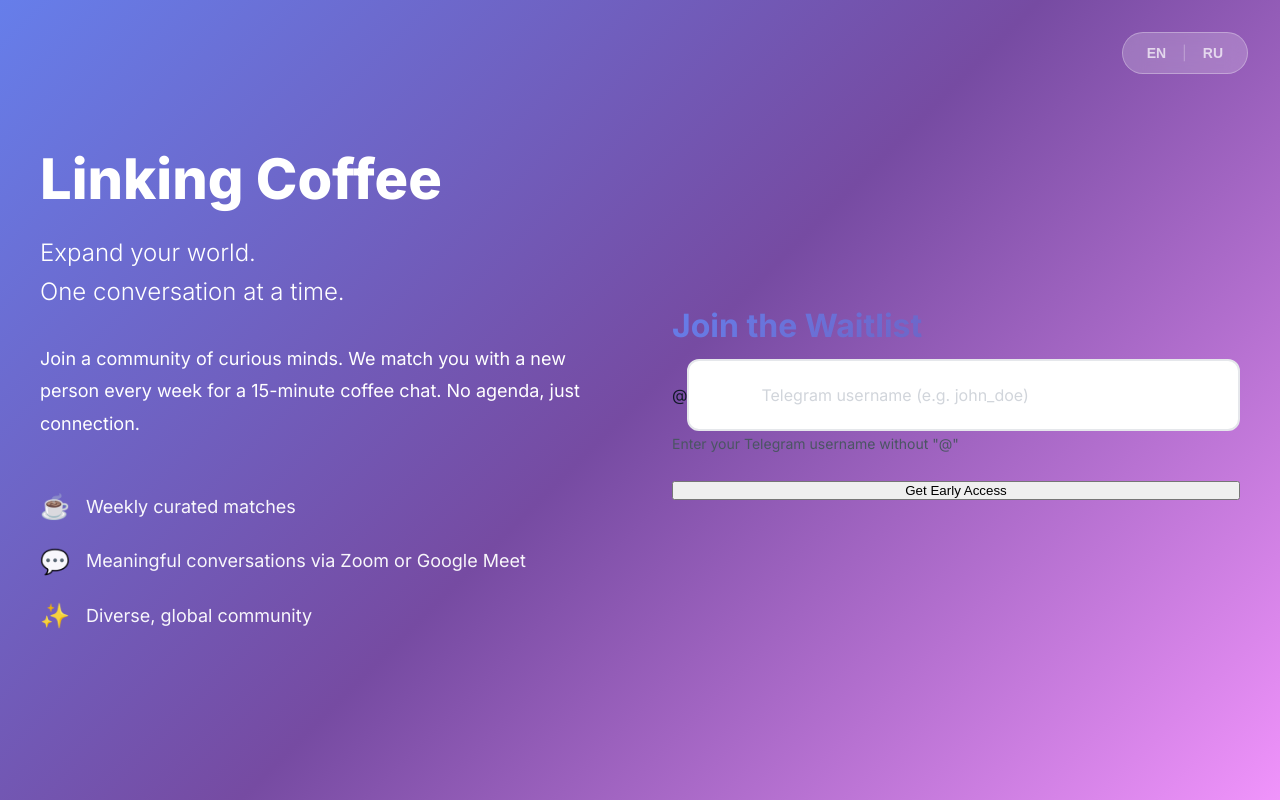
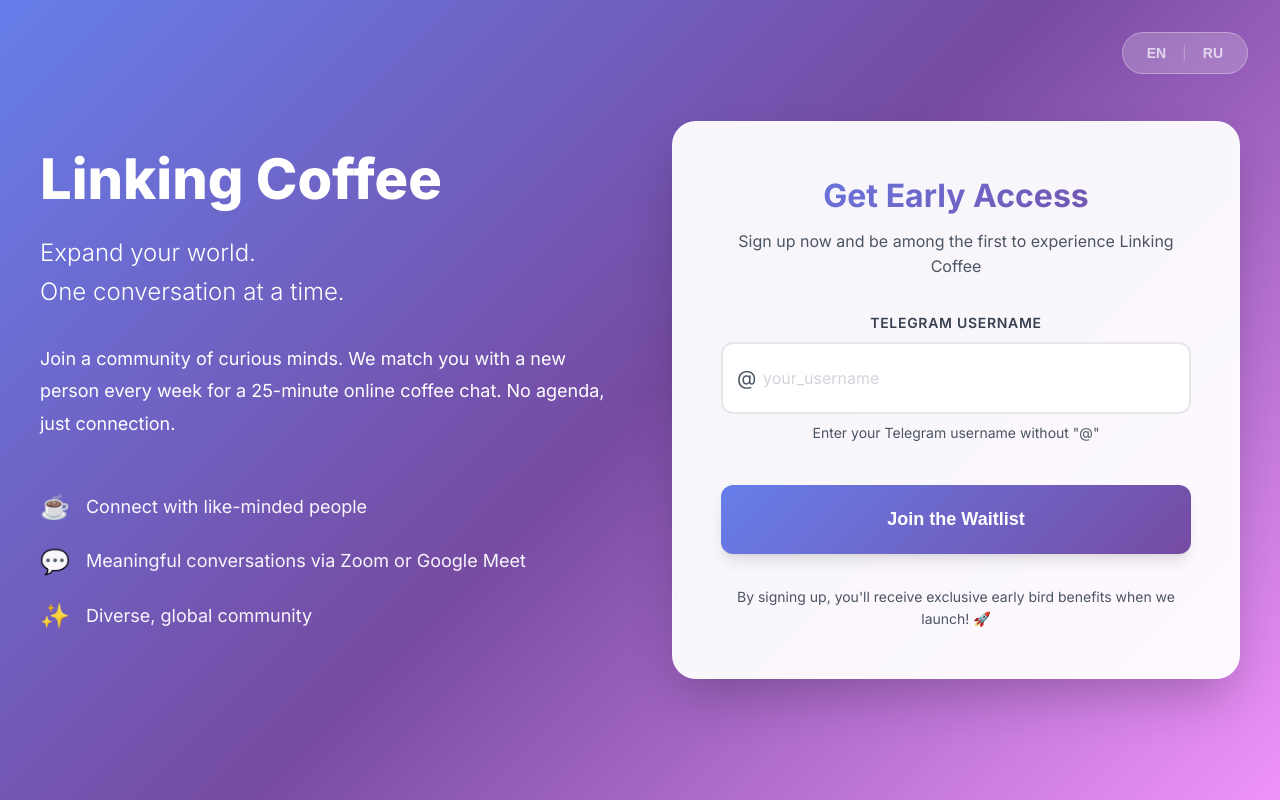
Before and after one commit to postnikov/linking_coffee, a React (Create React App) app in the folder frontend/: page / in a window 1280 px wide. Built offline with nearby package versions, Linux system fonts and the light colour scheme.

Commit message:
Complete i18n implementation with layout fixes

```diff
--- a/frontend/src/App.css
+++ b/frontend/src/App.css
@@ -201,7 +201,7 @@
     animation: fadeIn 0.8s ease-out 1s both;
 }
 
-.registration-card {
+.glass-card {
     background: rgba(255, 255, 255, 0.95);
     backdrop-filter: blur(20px);
     -webkit-backdrop-filter: blur(20px);
@@ -212,7 +212,7 @@
     transition: transform 0.3s ease, box-shadow 0.3s ease;
 }
 
-.registration-card:hover {
+.glass-card:hover {
     transform: translateY(-5px);
     box-shadow: 0 30px 60px -15px rgba(0, 0, 0, 0.3);
 }
@@ -243,10 +243,11 @@
     gap: var(--spacing-md);
 }
 
-.form-group {
+.input-group {
     display: flex;
     flex-direction: column;
     gap: var(--spacing-xs);
+    text-align: center;
 }
 
 .form-label {
@@ -255,6 +256,7 @@
     font-size: 0.875rem;
     text-transform: uppercase;
     letter-spacing: 0.05em;
+    text-align: center;
 }
 
 .input-wrapper {
@@ -263,17 +265,21 @@
     align-items: center;
 }
 
-.input-icon {
+.input-prefix {
     position: absolute;
-    left: var(--spacing-md);
+    left: 1rem;
+    top: 50%;
+    transform: translateY(-50%);
     color: var(--gray-600);
     font-size: 1.25rem;
     pointer-events: none;
+    z-index: 1;
+    line-height: 1;
 }
 
 .form-input {
     width: 100%;
-    padding: var(--spacing-md) var(--spacing-md) var(--spacing-md) calc(var(--spacing-md) * 3);
+    padding: var(--spacing-md) var(--spacing-md) var(--spacing-md) 2.5rem;
     font-size: 1rem;
     border: 2px solid var(--gray-200);
     border-radius: var(--radius-lg);
@@ -286,7 +292,6 @@
     outline: none;
     border-color: #667eea;
     box-shadow: 0 0 0 3px rgba(102, 126, 234, 0.1);
-    transform: translateY(-2px);
 }
 
 .form-input::placeholder {
@@ -296,9 +301,11 @@
 .form-hint {
     font-size: 0.875rem;
     color: var(--gray-600);
+    text-align: center;
 }
 
-.submit-button {
+
+.submit-btn {
     margin-top: var(--spacing-sm);
     padding: var(--spacing-md) var(--spacing-lg);
     font-size: 1.125rem;
@@ -314,7 +321,7 @@
     overflow: hidden;
 }
 
-.submit-button::before {
+.submit-btn::before {
     content: '';
     position: absolute;
     top: 0;
@@ -325,20 +332,20 @@
     transition: left 0.5s;
 }
 
-.submit-button:hover::before {
+.submit-btn:hover::before {
     left: 100%;
 }
 
-.submit-button:hover {
+.submit-btn:hover {
     transform: translateY(-2px);
     box-shadow: var(--shadow-xl);
 }
 
-.submit-button:active {
+.submit-btn:active {
     transform: translateY(0);
 }
 
-.submit-button:disabled {
+.submit-btn:disabled {
     opacity: 0.6;
     cursor: not-allowed;
     transform: none;
@@ -359,6 +366,41 @@
     border-top-color: white;
     border-radius: 50%;
     animation: spin 0.6s linear infinite;
+}
+
+@keyframes spin {
+    0% {
+        transform: rotate(0deg);
+    }
+
+    100% {
+        transform: rotate(360deg);
+    }
+}
+
+/* Success and Error Messages */
+.success-message {
+    text-align: center;
+    padding: var(--spacing-lg);
+}
+
+.success-message p {
+    margin: 0;
+    color: var(--gray-700);
+    font-size: 1rem;
+}
+
+.success-icon {
+    font-size: 3rem;
+    display: block;
+    margin-bottom: var(--spacing-md);
+}
+
+.error-message {
+    text-align: center;
+    color: #991b1b;
+    font-size: 0.875rem;
+    margin-top: var(--spacing-sm);
 }
 
 /* Alert messages */
@@ -447,7 +489,7 @@
         font-size: 1.125rem;
     }
 
-    .registration-card {
+    .glass-card {
         padding: var(--spacing-lg);
     }
 
--- a/frontend/src/App.js
+++ b/frontend/src/App.js
@@ -92,7 +92,7 @@ function App() {
                         <ul className="feature-list">
                             <li className="feature-item">
                                 <span className="feature-icon">☕️</span>
-                                <span>{t('features.weekly_matches')}</span>
+                                <span>{t('features.connect')}</span>
                             </li>
                             <li className="feature-item">
                                 <span className="feature-icon">💬</span>
@@ -108,7 +108,12 @@ function App() {
                     {/* Right side - Form Card */}
                     <div className="form-section">
                         <div className="glass-card">
-                            <h2 className="card-title">{t('form.title')}</h2>
+                            <div className="card-header">
+                                <h2 className="card-title">{t('form.title')}</h2>
+                                <p className="card-subtitle">
+                                    {t('form.subtitle')}
+                                </p>
+                            </div>
 
                             {status === 'success' ? (
                                 <div className="success-message">
@@ -118,14 +123,19 @@ function App() {
                             ) : (
                                 <form className="registration-form" onSubmit={handleSubmit}>
                                     <div className="input-group">
+                                        <label htmlFor="telegram-username" className="form-label">
+                                            {t('form.label')}
+                                        </label>
                                         <div className="input-wrapper">
                                             <span className="input-prefix">@</span>
                                             <input
                                                 type="text"
+                                                id="telegram-username"
                                                 className="form-input"
                                                 placeholder={t('form.username_placeholder')}
                                                 value={telegramUsername}
                                                 onChange={(e) => setTelegramUsername(e.target.value)}
+                                                disabled={status === 'loading'}
                                                 required
                                             />
                                         </div>
@@ -136,10 +146,13 @@ function App() {
 
                                     <button
                                         type="submit"
-                                        className={`submit-btn ${status === 'loading' ? 'loading' : ''}`}
+                                        className="submit-btn"
                                         disabled={status === 'loading'}
                                     >
-                                        {status === 'loading' ? t('form.loading') : t('form.cta_button')}
+                                        <div className="button-content">
+                                            {status === 'loading' && <span className="spinner"></span>}
+                                            <span>{status === 'loading' ? t('form.loading') : t('form.cta_button')}</span>
+                                        </div>
                                     </button>
 
                                     {status === 'error' && (
@@ -147,6 +160,17 @@ function App() {
                                     )}
                                 </form>
                             )}
+
+                            <div style={{
+                                marginTop: 'var(--spacing-lg)',
+                                textAlign: 'center',
+                                fontSize: '0.875rem',
+                                color: 'var(--gray-600)'
+                            }}>
+                                <p>
+                                    {t('form.footer')}
+                                </p>
+                            </div>
                         </div>
                     </div>
                 </div>
--- a/frontend/src/locales/en.json
+++ b/frontend/src/locales/en.json
@@ -2,21 +2,24 @@
     "hero": {
         "title": "Linking Coffee",
         "tagline": "Expand your world.<br />One conversation at a time.",
-        "description": "Join a community of curious minds. We match you with a new person every week for a 15-minute coffee chat. No agenda, just connection."
+        "description": "Join a community of curious minds. We match you with a new person every week for a 25-minute online coffee chat. No agenda, just connection."
     },
     "features": {
-        "weekly_matches": "Weekly curated matches",
+        "connect": "Connect with like-minded people",
         "conversations": "Meaningful conversations via Zoom or Google Meet",
         "community": "Diverse, global community"
     },
     "form": {
-        "title": "Join the Waitlist",
-        "username_placeholder": "Telegram username (e.g. john_doe)",
+        "title": "Get Early Access",
+        "subtitle": "Sign up now and be among the first to experience Linking Coffee",
+        "label": "Telegram Username",
+        "username_placeholder": "your_username",
         "username_hint": "Enter your Telegram username without \"@\"",
-        "cta_button": "Get Early Access",
-        "loading": "Joining...",
+        "cta_button": "Join the Waitlist",
+        "loading": "Registering...",
+        "footer": "By signing up, you'll receive exclusive early bird benefits when we launch! 🚀",
         "success": "Welcome to the club! ☕️",
-        "error_generic": "Something went wrong. Please try again.",
-        "error_duplicate": "You're already on the list! 🎉"
+        "error_duplicate": "You're already on the waitlist!",
+        "error_generic": "Something went wrong. Please try again."
     }
 }
--- a/frontend/src/locales/ru.json
+++ b/frontend/src/locales/ru.json
@@ -1,22 +1,25 @@
 {
     "hero": {
         "title": "Linking Coffee",
-        "tagline": "Расширяй свой мир.<br />Одна беседа за раз.",
-        "description": "Присоединяйтесь к сообществу любознательных людей. Каждую неделю мы подбираем вам нового собеседника для 15-минутного кофе-брейка. Без повестки, только живое общение."
+        "tagline": "Расширьте свой нетворк за 25 минут. Онлайн. <br />С чашкой Linking-Coffee.",
+        "description": "Присоединяйтесь к сообществу любознательных людей. Мы подбираем вам нового собеседника каждую неделю для 25-минутного онлайн кофе-чата. Никаких планов, только общение."
     },
     "features": {
-        "weekly_matches": "Еженедельные подборки собеседников",
-        "conversations": "Душевные разговоры в Zoom или Google Meet",
-        "community": "Разнообразное глобальное сообщество"
+        "connect": "Общайтесь с единомышленниками",
+        "conversations": "Содержательные беседы через Zoom или Google Meet",
+        "community": "Разнообразное, глобальное сообщество"
     },
     "form": {
-        "title": "Вступить в лист ожидания",
-        "username_placeholder": "Telegram юзернейм (напр. john_doe)",
-        "username_hint": "Введите ваш Telegram юзернейм без \"@\"",
-        "cta_button": "Получить ранний доступ",
-        "loading": "Добавляем...",
+        "title": "Получить ранний доступ",
+        "subtitle": "Зарегистрируйтесь сейчас и станьте одним из первых, кто попробует Linking Coffee",
+        "label": "Имя пользователя Telegram",
+        "username_placeholder": "ваш_username",
+        "username_hint": "Введите ваше имя пользователя Telegram без \"@\"",
+        "cta_button": "Присоединиться к списку ожидания",
+        "loading": "Регистрация...",
+        "footer": "Зарегистрировавшись, вы получите эксклюзивные преимущества раннего доступа при запуске! 🚀",
         "success": "Добро пожаловать в клуб! ☕️",
-        "error_generic": "Что-то пошло не так. Попробуйте еще раз.",
-        "error_duplicate": "Вы уже в списке! 🎉"
+        "error_duplicate": "Вы уже в списке ожидания!",
+        "error_generic": "Что-то пошло не так. Пожалуйста, попробуйте снова."
     }
 }
```
Also changed, not shown: 2 other files (tests, documents, lock files or other folders).
